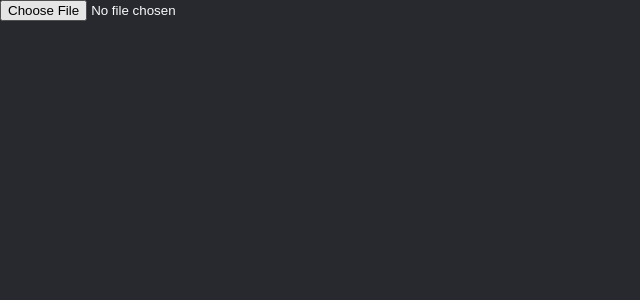
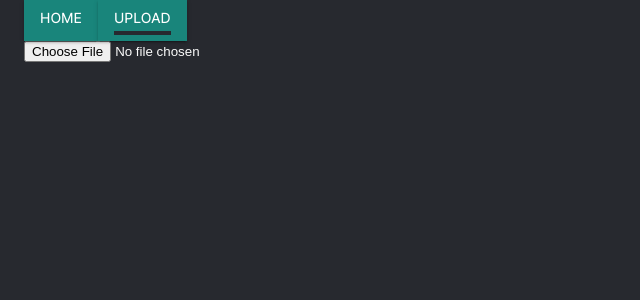
Before and after one commit to acguanacaste/inventoryNext, a Next.js app in the folder src/: page /upload in a window 1280 px wide. Shown: the top 300 px of the page, without its empty margins (0-640 px from the left). Built offline with nearby package versions, Linux system fonts and the light colour scheme; a web font is replaced by a local one.

Commit message:
Add basic top menu

```diff
--- a/src/components/Layout/index.js
+++ b/src/components/Layout/index.js
@@ -1,8 +1,12 @@
+import {Container} from "@material-ui/core";
+import TopMenu from "../TopMenu";
 const Layout = ({children}) => {
     return (
-        <div >
+        <Container maxWidth={"xl"} >
+            <TopMenu />
             {children}
-        </div>
+        </Container>
+
     )
 }
 
--- /dev/null
+++ b/src/components/TopMenu/MenuButton.js
@@ -0,0 +1,37 @@
+import {Button, makeStyles} from "@material-ui/core";
+import {useRouter} from "next/router";
+import theme from "../../theme/theme";
+
+const useStyles = makeStyles((theme) => ({
+    active: {
+        borderBottom: "0.3rem solid "+theme.palette.background.default,
+    },
+    inactive: {
+        borderBottom: "0.3rem solid "+theme.palette.secondary.main,
+    },
+    menuButton: {
+        borderRadius:0
+    }
+}))
+
+const MenuButton = ({href, children}) => {
+    const classes = useStyles(theme)
+    const router = useRouter()
+    const active = router.pathname === href? classes.active:classes.inactive
+    const handleClick = () => {
+        return router.push(href)
+    }
+    console.log("path", router.pathname)
+    return (
+        <Button
+            onClick={handleClick}
+            variant={"contained"}
+            color={"secondary"}
+            className={classes.menuButton}
+        >
+         <span className={active}>{children}</span>
+        </Button>
+    )
+}
+
+export default MenuButton
--- /dev/null
+++ b/src/components/TopMenu/index.js
@@ -0,0 +1,13 @@
+import {useRouter} from "next/router";
+import MenuButton from "./MenuButton";
+
+const TopMenu = () => {
+    return (
+        <nav>
+            <MenuButton href={"/"}>Home</MenuButton>
+            <MenuButton href={"/upload"}>Upload</MenuButton>
+        </nav>
+    )
+}
+
+export default TopMenu
```
